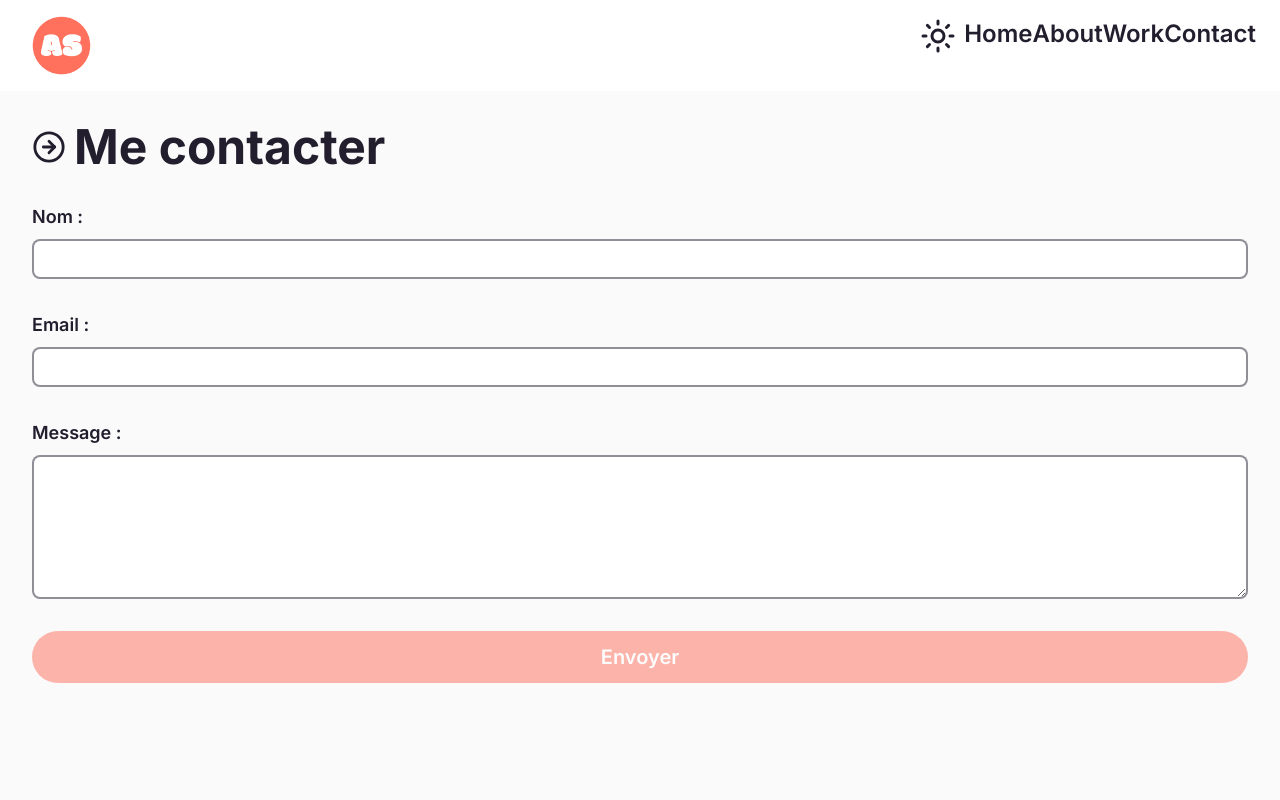
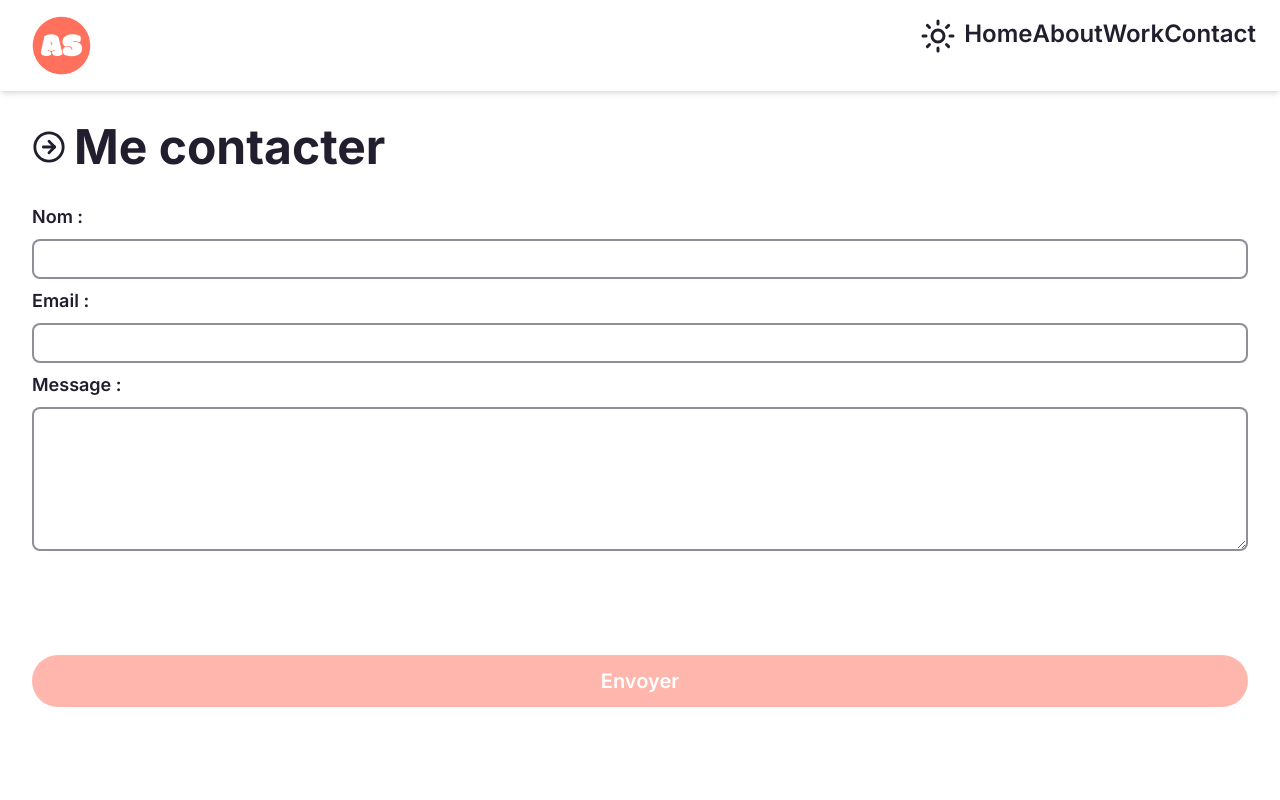
Before and after one commit to Antoine-Savreux/portfolio, a Next.js app: page /contact in a window 1280 px wide. Shown: the top 800 px of the page. Built offline with nearby package versions, Linux system fonts and the light colour scheme.

Commit message:
feat/contactpage finished stylished page

```diff
--- a/src/app/contact/page.tsx
+++ b/src/app/contact/page.tsx
@@ -46,9 +46,10 @@ export default function ContactPage() {
     }
   };
   return (
-    <main className="min-h-full flex flex-col items-center p-8 space-y-8 bg-bgAppLight">
+    <main className="min-h-full flex flex-col p-8 gap-8">
       <Title title="Me contacter" />
-      <form className="flex flex-col space-y-8 w-full" onSubmit={handleSubmit}>
+      <section className="min-w-full">
+        <form className="flex flex-col gap-2" onSubmit={handleSubmit}>
           <label
             className="flex flex-col text-lg font-semibold text-secondary"
             htmlFor="name"
@@ -90,12 +91,13 @@ export default function ContactPage() {
           </label>
           <button
             disabled={!formValidate}
-          className="bg-primary px-6 py-3 text-xl font-semibold text-lightText rounded-full justify-center mt-8 disabled:opacity-50"
+            className="mt-24 bg-primary px-6 py-3 text-xl font-semibold text-lightText rounded-full justify-center disabled:opacity-50"
           >
             Envoyer
           </button>
           <span className="text-primary text-lg">{validationMessage}</span>
         </form>
+      </section>
     </main>
   );
 }
--- a/tailwind.config.ts
+++ b/tailwind.config.ts
@@ -23,7 +23,6 @@ const config: Config = {
       borderCard: "#f1f5f9",
       textLightCard: "#6b7280",
       bgNavMenu: "#ffffff",
-      bgAppLight: "#fafafa",
     },
   },
   plugins: [],
```
Lines whose indentation alone changed are shown as unchanged.
